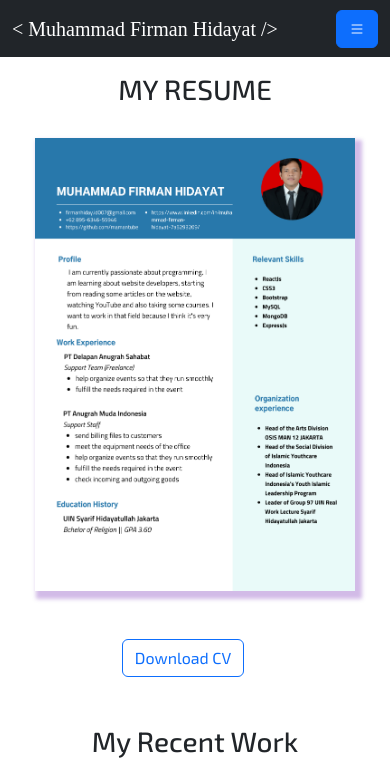
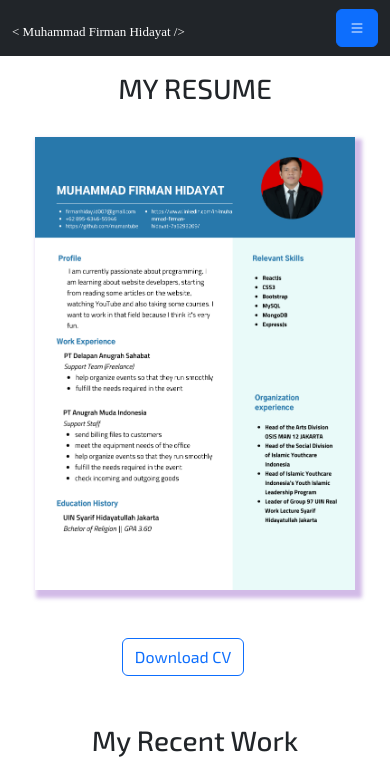
Before and after one commit to mamantube/My-Portfolio-B, a React (Vite) app: page /resume in a window 390 px wide. Shown: the top 779 px of the page. Built offline with nearby package versions, Linux system fonts and the light colour scheme; a web font is replaced by a local one.

Commit message:
add max-width for my-brand

```diff
--- a/src/assets/css/dashboard.css
+++ b/src/assets/css/dashboard.css
@@ -24,3 +24,9 @@
     background-color: #5b5858;
     font-weight: 600;
 }
+
+@media (max-width: 578px) {
+  .my-brand {
+    font-size: small;
+  }
+}
```
